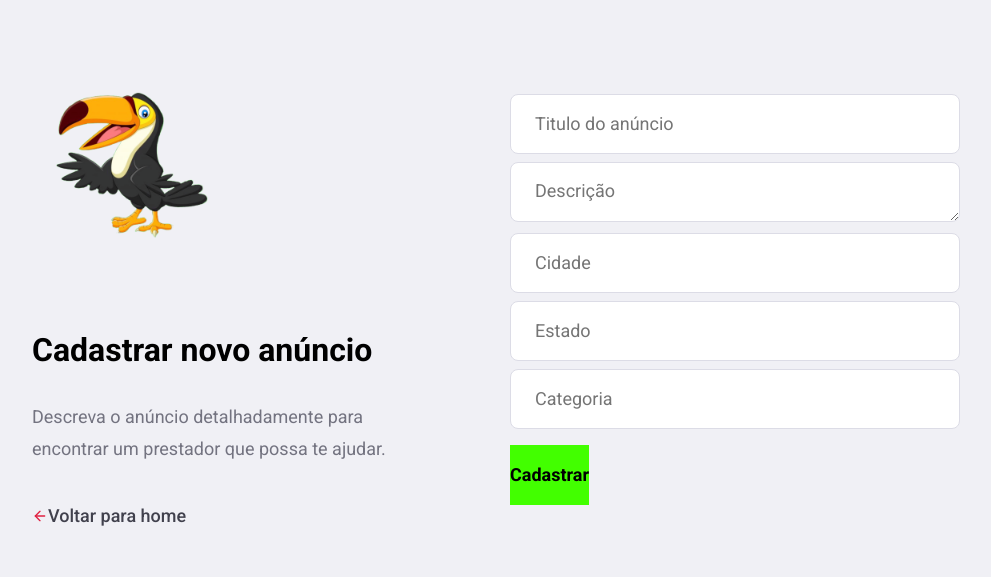
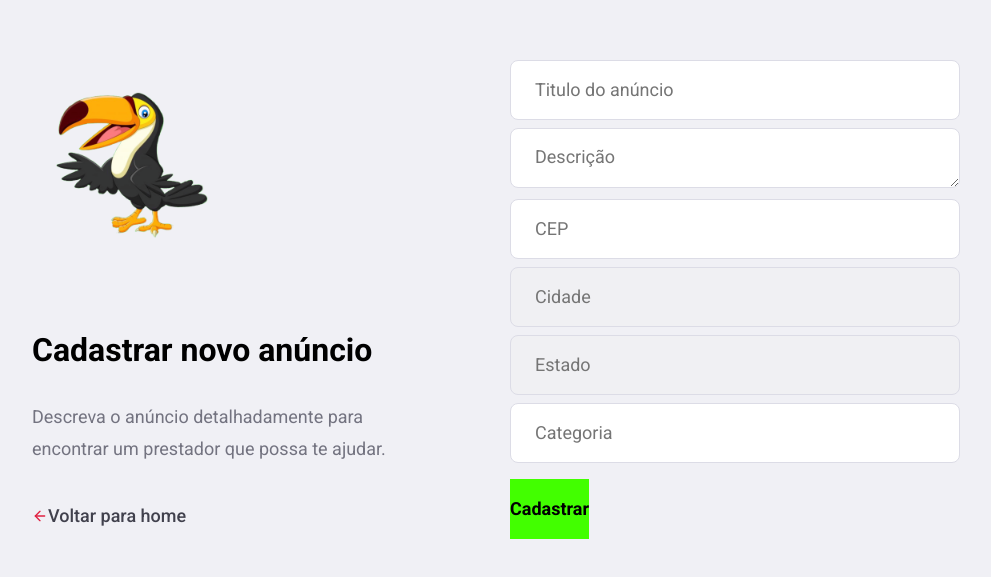
Before and after one commit to BIKOS-APP/bikos-frontend, a React (Create React App) app: page /ads/new in a window 1280 px wide. Shown: the part 105-682 px from the top of the page, without its empty margins (144-1135 px from the left). Built offline with nearby package versions, Linux system fonts and the light colour scheme.

Commit message:
added feature to get zip code by viacep api

```diff
--- a/src/pages/NewAd/index.js
+++ b/src/pages/NewAd/index.js
@@ -4,6 +4,7 @@ import { FiArrowLeft } from 'react-icons/fi';
 import logoImg from '../../assets/logo.png';
 import './styles.css';
 import api from '../../services/api';
+const axios = require('axios');
 
 export default function NewAd(){
     const [title, setTitle] = useState('');
@@ -15,6 +16,23 @@ export default function NewAd(){
     const userId = localStorage.getItem('userId');
 
     const history = useHistory();
+
+    async function onBlurCep(ev){
+        try {
+            const {value} = ev.target;
+
+            const cep = value?.replace(/[^0-9]/g, '');
+
+           await axios.get(`https://viacep.com.br/ws/${cep}/json/`)
+                .then((res) => {
+                    setCity(res.data.localidade)
+                    setState(res.data.uf)
+                })
+        } catch (error) {
+            console.log(error);
+        }
+
+    }
 
     async function handleNewAd(e){
         e.preventDefault();
@@ -53,7 +71,12 @@ export default function NewAd(){
                         Voltar para home
                     </Link>
                 </section>
-                <form onSubmit={handleNewAd}>
+                <form onSubmit={handleNewAd}
+                        initialValues={{
+                            city: '',
+                            state: '',
+                          }}
+                >
                     <input
                     placeholder="Titulo do anúncio"
                     value={title}
@@ -65,14 +88,22 @@ export default function NewAd(){
                     onChange={e => setDescription(e.target.value)}
                     />
                     <input
+                    placeholder="CEP"
+                    onBlur={(ev) => onBlurCep(ev)}
+                    />
+                    <input
                     placeholder="Cidade"
+                    name="city"
                     value={city}
                     onChange={e => setCity(e.target.value)}
+                    disabled
                     />
                     <input
                     placeholder="Estado"
+                    name="state"
                     value={state}
                     onChange={e => setState(e.target.value)}
+                    disabled
                     />
                     <input
                     placeholder="Categoria"
```
